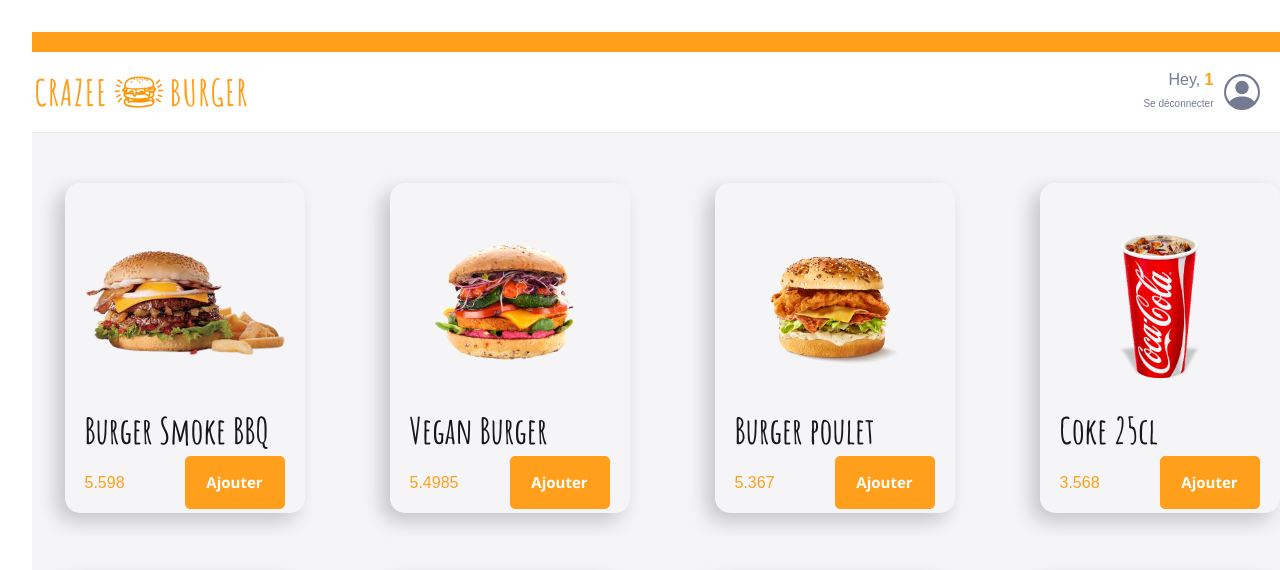
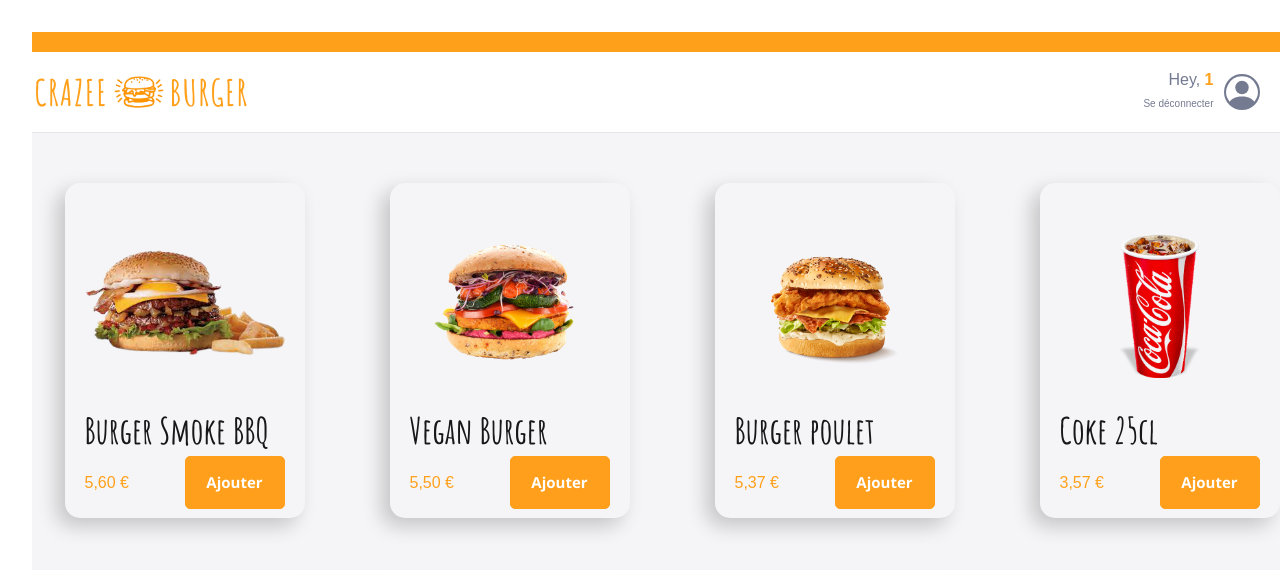
Before and after one commit to CarlMaillard/crazee-burger, a React (Vite) app: page /order/1 in a window 1280 px wide. Shown: the top 570 px of the page. Built offline with nearby package versions, Linux system fonts and the light colour scheme.

Commit message:
✨ F05: ORDER > Product > Add formatted price

```diff
--- a/src/components/pages/order/Main/Product.jsx
+++ b/src/components/pages/order/Main/Product.jsx
@@ -1,6 +1,7 @@
 import styled from "styled-components";
 import { theme } from "../../../../theme";
 import PrimaryButton from "../../../reusable-ui/PrimaryButton"
+import {formatPrice} from "../../../../utils/maths"
 
 export default function Product({title, imageSource, price }) {
   return (
@@ -11,7 +12,7 @@
         <div className="info-text">
           <div className="title">{title}</div>
           <div className="description">
-            <div className="left-description">{price}</div>
+            <div className="left-description">{formatPrice(price) }</div>
             <div className="right-description">
               <PrimaryButton className="primary-button" Label={"Ajouter"}>Ajouter</PrimaryButton>
             </div>
@@ -33,7 +34,7 @@
     box-shadow: -8px 8px 20px 0px rgb(0 0 0 / 20%);
     border-radius: ${theme.borderRadius.extraRound};
     padding: 20px;
-    padding-bottom: 10px;
+    padding-bottom: 15px;
     margin: auto;
 
 
```
